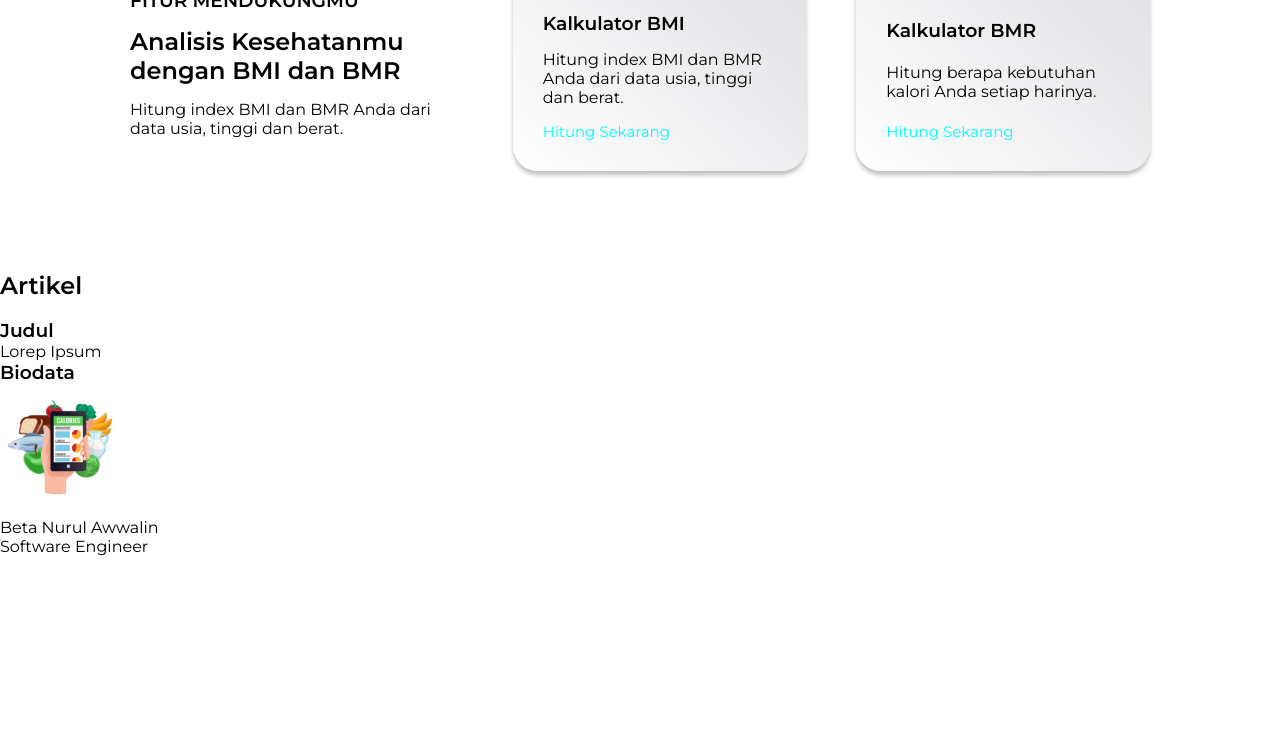
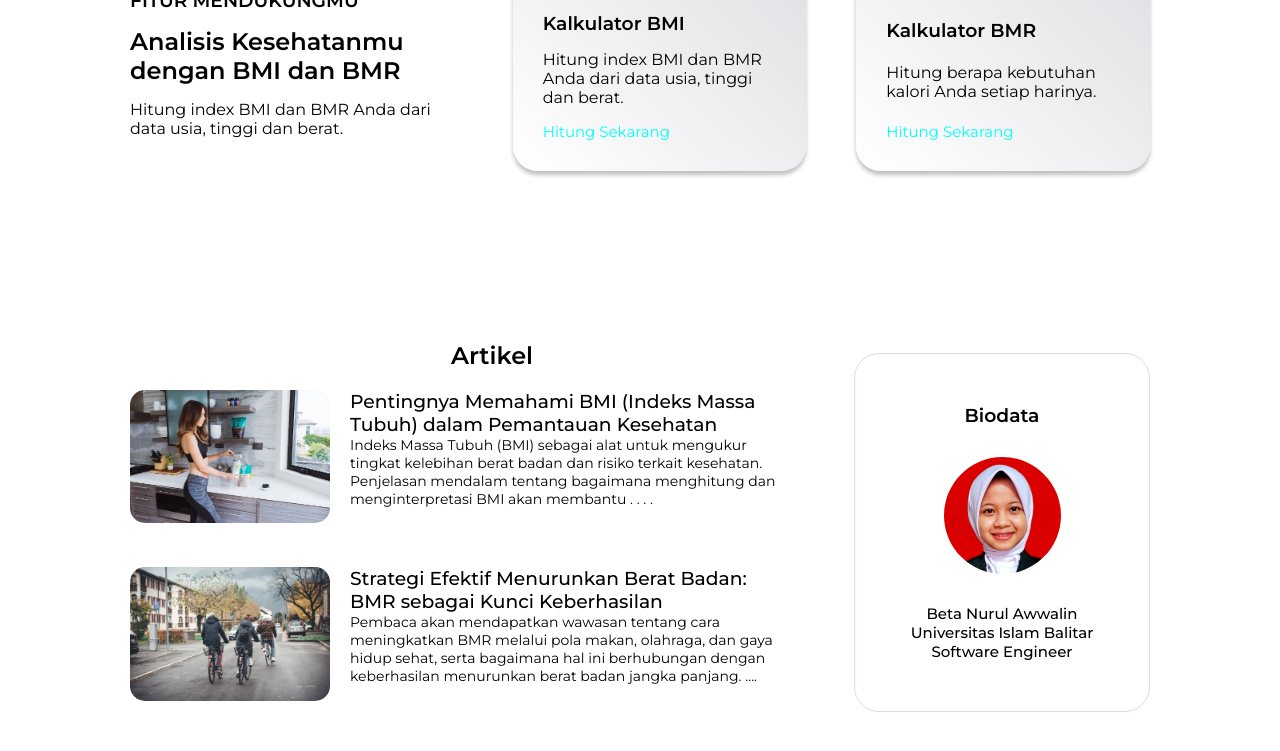
Before and after one commit to akuBetaa/slc-webbmi-csshtml, a plain HTML site: page index.html in a window 1280 px wide. Shown: the part 770-1521 px from the top of the page. Before the commit the page ends 1326 px from the top, so only its background shows below. Drawn offline with Linux system fonts and the light colour scheme.

Commit message:
add article and bio (2)

```diff
--- a/index.html
+++ b/index.html
@@ -87,19 +87,33 @@
                 <h2>Artikel</h2>
                 <article>
                     <div class="img-articel">
-                        <img src="" alt="">
+                        <img src="assets/img-articel.jpeg" alt="">
                     </div>
                     <div class="article">
-                        <h3>Judul</h3>
-                        <p>Lorep Ipsum</p>
+                        <h3>Pentingnya Memahami BMI (Indeks Massa Tubuh) dalam Pemantauan Kesehatan</h3>
+                        <p>
+                            Indeks Massa Tubuh (BMI) sebagai alat untuk mengukur tingkat kelebihan berat badan dan risiko terkait kesehatan. Penjelasan mendalam tentang bagaimana menghitung dan menginterpretasi BMI akan membantu . . . .
+                        </p>
+                    </div>
+                </article>
+                <article>
+                    <div class="img-articel">
+                        <img src="assets/img-articel2.jpeg" alt="">
+                    </div>
+                    <div class="article">
+                        <h3>Strategi Efektif Menurunkan Berat Badan: BMR sebagai Kunci Keberhasilan</h3>
+                        <p>
+                            Pembaca akan mendapatkan wawasan tentang cara meningkatkan BMR melalui pola makan, olahraga, dan gaya hidup sehat, serta bagaimana hal ini berhubungan dengan keberhasilan menurunkan berat badan jangka panjang. ....
+                        </p>
                     </div>
                 </article>
             </div>
 
             <aside class="biodata" id="artikel">
                 <h3>Biodata</h3>
-                <img src="assets/img-bmi.png" alt="">
+                <img src="assets/img-foto.png" alt="">
                 <p>Beta Nurul Awwalin</p>
+                <p>Universitas Islam Balitar</p>
                 <p>Software Engineer</p>
             </aside>
         </div>
--- a/style/style.css
+++ b/style/style.css
@@ -145,7 +145,6 @@ nav ul li a:hover {
 
 .fitur .text{
     display: flex;
-    /* flex: 1; */
     flex-direction: column;
     gap: 15px;
 
@@ -197,6 +196,73 @@ nav ul li a:hover {
     text-decoration: none;
 }
 
+/* section artikel */
+.blog {
+    padding: 70px 130px;
+    display: flex;
+    align-items: center;
+    /* justify-content: center; */
+}
+
+.content {
+    flex: 1;
+    display: flex;
+    flex-direction: column;
+}
+
+.content h2 {
+    font-weight: 700;
+    text-align: center;
+    align-items: center;
+}
+
+.content article {
+    display: flex;
+    margin: 20px 0px;
+    max-width: 90%;
+}
+
+article img {
+    width: 200px;
+    border-radius: 15px;
+    margin-right: 20px;
+}
+
+.article h3 {
+    font-weight: 500;
+;
+}
+
+.article p {
+    font-weight: 400;
+    font-size: 14px;
+}
+
+.biodata {
+    flex-direction: column;
+    display: flex;
+    text-align: center;
+    align-items: center;
+    border: 1px solid #D9DBE9;;
+    border-radius: 25px;
+    padding: 50px 30px;
+}
+
+aside .biodata {
+    flex: 1;
+}
+
+.biodata img {
+    width: 50%;
+    border-radius: 100%;
+    padding: 30px 0;
+}
+
+.biodata p {
+    font-size: 15px;
+    font-weight: 500;
+}
+
 
 /* Responsive Breakpoint */
 /* ukuran tablet */
@@ -246,6 +312,10 @@ nav ul li a:hover {
         align-items: center;
         text-align: center;
     }
+
+    .blog {
+        flex-direction: column;
+    }
 }
 
 /* ukuran mobile */
@@ -257,7 +327,7 @@ nav ul li a:hover {
         right : 0;
         width: 80%;
         flex-direction: column;
-        background-color: salmon;
+        background-color: #4361EE;
         align-items: center;
         justify-content: space-evenly;
         z-index: 2;
@@ -289,8 +359,6 @@ nav ul li a:hover {
         font-size: 25px;
     }
 
-
-
     .macam {
         flex-direction: column;
         align-items: center;
```
Also changed, not shown: assets/img-articel.jpeg (added), assets/img-articel2.jpeg (added), assets/img-foto.png (added).
